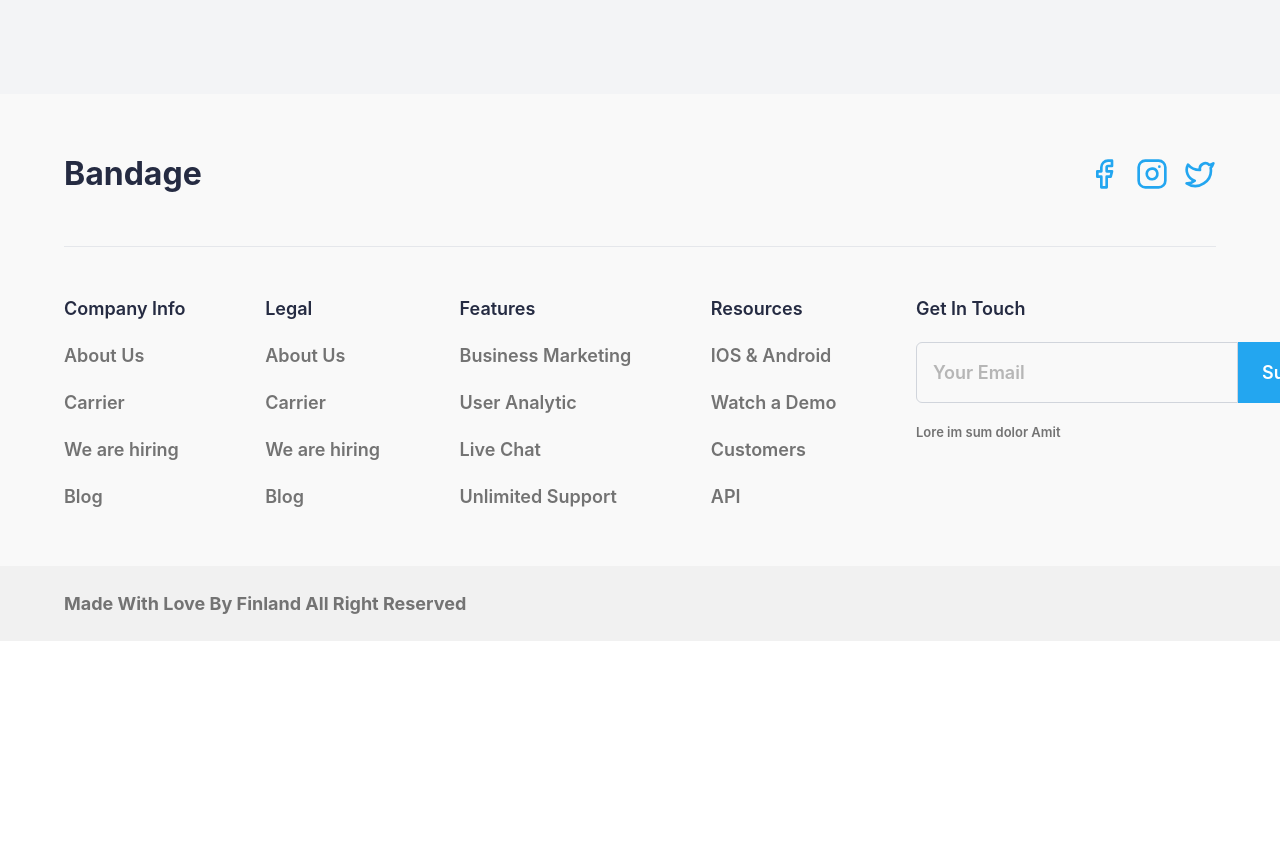
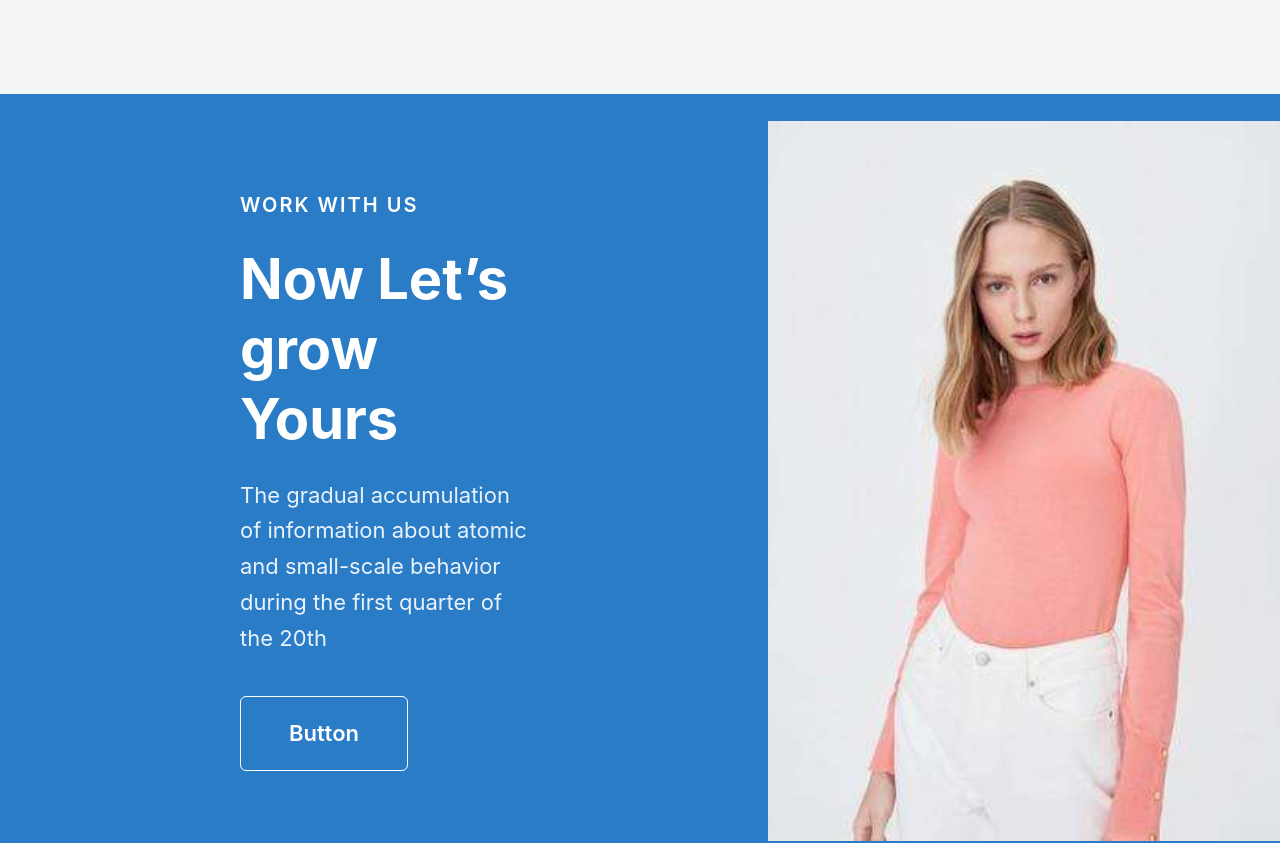
Before and after one commit to yigit-ozcan/ecommerce-react, a React (Vite) app: page /about in a window 1280 px wide. Shown: the part 3673-4516 px from the top of the page. Before the commit the page ends 4314 px from the top, so only its background shows below. Built offline with nearby package versions, Linux system fonts and the light colour scheme.

Commit message:
complete about page implementation based on figma design

```diff
--- a/src/pages/AboutPage.jsx
+++ b/src/pages/AboutPage.jsx
@@ -275,6 +275,41 @@ function AboutPage() {
           </div>
         </div>
       </section>
+
+      <section className="w-full bg-[#2A7CC7]">
+        <div className="flex flex-col md:flex-row items-center md:min-h-[720px]">
+          {/* LEFT CONTENT */}
+          <div className="w-full md:w-3/5">
+            <div className="max-w-7xl mx-auto px-6 py-24 md:px-60 flex flex-col items-center md:items-start text-center md:text-left text-white">
+              <span className="text-[16px] md:text-[20px] font-semibold tracking-widest">
+                WORK WITH US
+              </span>
+
+              <h2 className="mt-6 text-[48px] md:text-[56px] font-bold leading-tight max-w-[600px]">
+                Now Let’s grow Yours
+              </h2>
+
+              <p className="mt-6 text-[24px] md:text-[22px] leading-relaxed max-w-[600px] opacity-90">
+                The gradual accumulation of information about atomic and
+                small-scale behavior during the first quarter of the 20th
+              </p>
+
+              <button className="mt-10 px-10 md:px-12 py-4 md:py-5 md:text-[22px] border border-white rounded-md text-white font-semibold hover:bg-white hover:text-[#2A7CC7] transition">
+                Button
+              </button>
+            </div>
+          </div>
+
+          {/* RIGHT IMAGE */}
+          <div className="hidden md:block md:w-2/5">
+            <img
+              src="/images/aboutpage/workwithus.jpg"
+              alt="model"
+              className="w-full h-[720px] object-cover"
+            />
+          </div>
+        </div>
+      </section>
     </>
   );
 }
--- a/src/pages/HomePage.jsx
+++ b/src/pages/HomePage.jsx
@@ -563,7 +563,7 @@ function HomePage() {
             <div className="md:w-1/3">
               <PostCard
                 imageMobile="/images/homepage/post6.jpg"
-                imageDesktop="/images/homepage/ post3.jpg"
+                imageDesktop="/images/homepage/post3.jpg"
                 title="Loudest à la Madison #1 (L'integral)"
                 description="We focus on ergonomics and meeting you where you work. It's only a keystroke away."
                 date="22 April 2021"
```
Also changed, not shown: public/images/aboutpage/workwithus.jpg (added).
